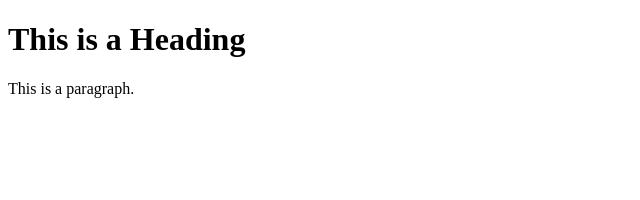
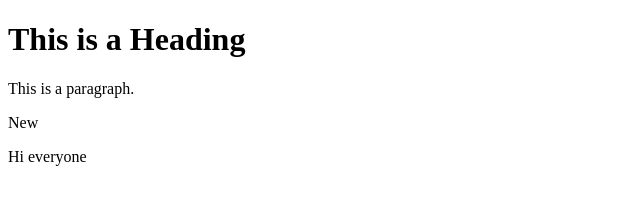
Before and after one commit to boyphuc/git-repo, a plain HTML site: page index.html in a window 1280 px wide. Shown: the whole page, without its empty margins (0-640 px from the left). Drawn offline with Linux system fonts and the light colour scheme.

Commit message:
Update body

```diff
--- a/index.html
+++ b/index.html
@@ -7,9 +7,14 @@
 
 <h1>This is a Heading</h1>
 <p>This is a paragraph.</p>
-
+<p>New</p>
+<p>Hi everyone</p>
 </body>
 </html>
 <!--
      Thu muc test
+     udate
 -->
+<!--
+     test 1
+-->
```
